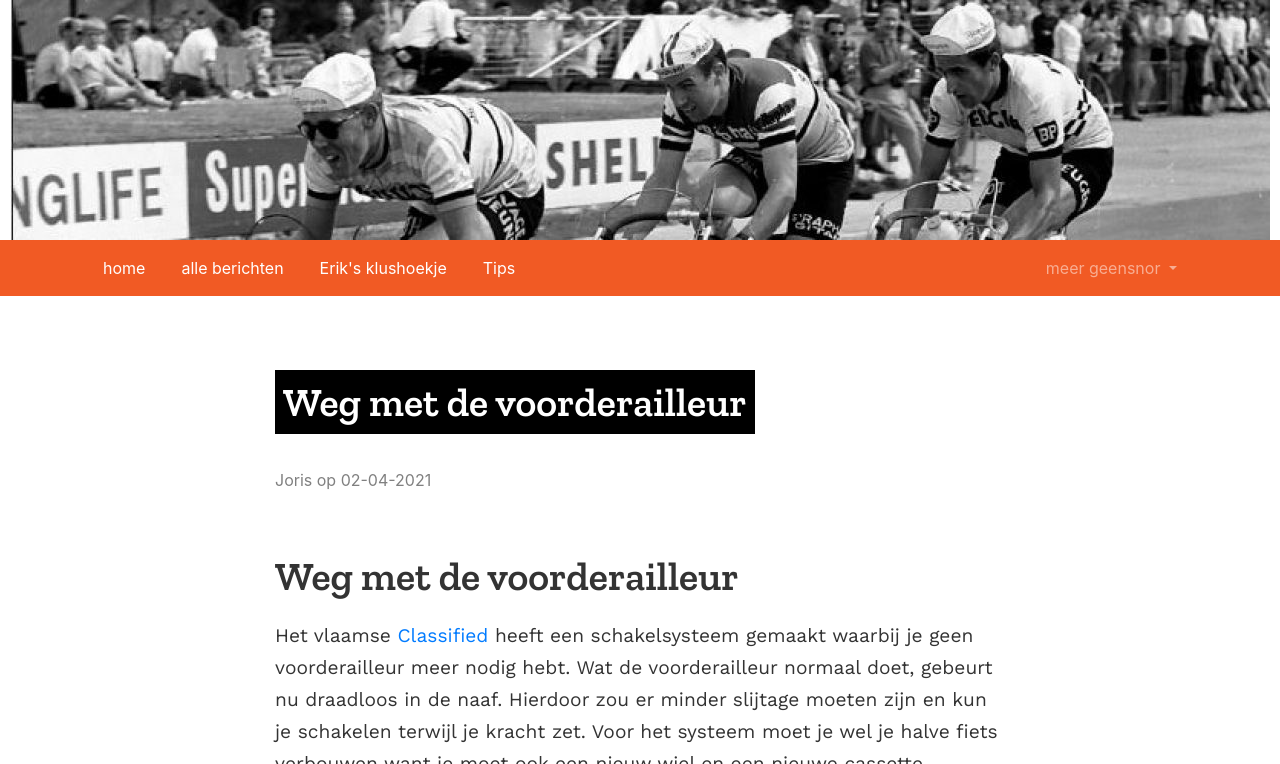
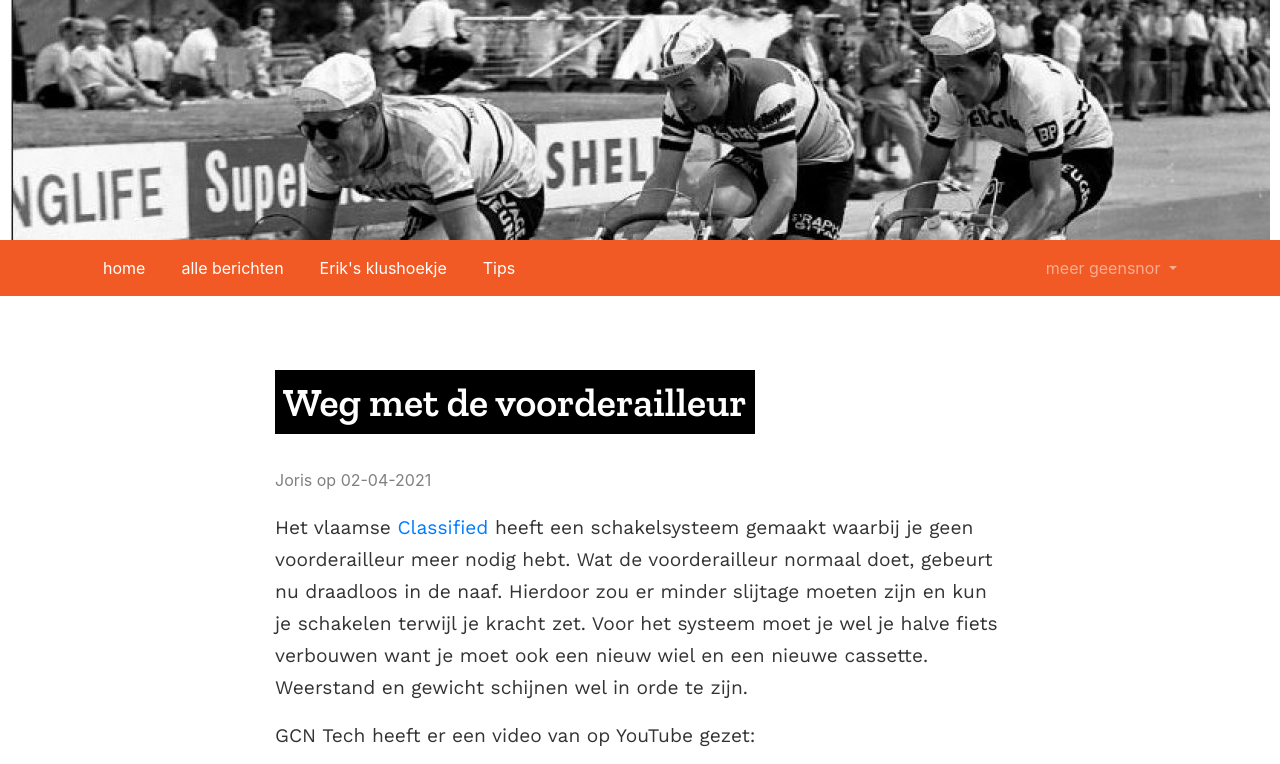
Before and after one commit to geensnor/geensnor.nl, a Jekyll site: the page built from _posts/2021-04-02-weg-met-de-voorderailleur.md, in a window 1280 px wide and 900 px high, cut to the strip 0-764 px from the top of the window. Built offline with Jekyll 4.4.1, drawn with Linux system fonts in a browser that asks for light colours.

Commit message:
Betere markdown

```diff
--- a/_posts/2021-04-02-weg-met-de-voorderailleur.md
+++ b/_posts/2021-04-02-weg-met-de-voorderailleur.md
@@ -7,7 +7,6 @@ categories:
  - Spullen
 ---
 
-# Weg met de voorderailleur
 
 Het vlaamse [Classified](https://classified-cycling.cc/en/) heeft een schakelsysteem gemaakt waarbij je geen voorderailleur meer nodig hebt. Wat de voorderailleur normaal doet, gebeurt nu draadloos in de naaf. Hierdoor zou er minder slijtage moeten zijn en kun je schakelen terwijl je kracht zet. Voor het systeem moet je wel je halve fiets verbouwen want je moet ook een nieuw wiel en een nieuwe cassette. Weerstand en gewicht schijnen wel in orde te zijn.
 
```
Also changed, not shown: _posts/2021-03-05-Analytics-zonder-google-analytics.md (+0 -6 lines), _posts/2021-03-10-Drone-in-bowlingbaan.md (+0 -2 lines), _posts/2021-03-15-Semantische-recepten.md (+0 -6 lines), _posts/2021-03-20-Gumbah.md (line endings or trailing spaces).
